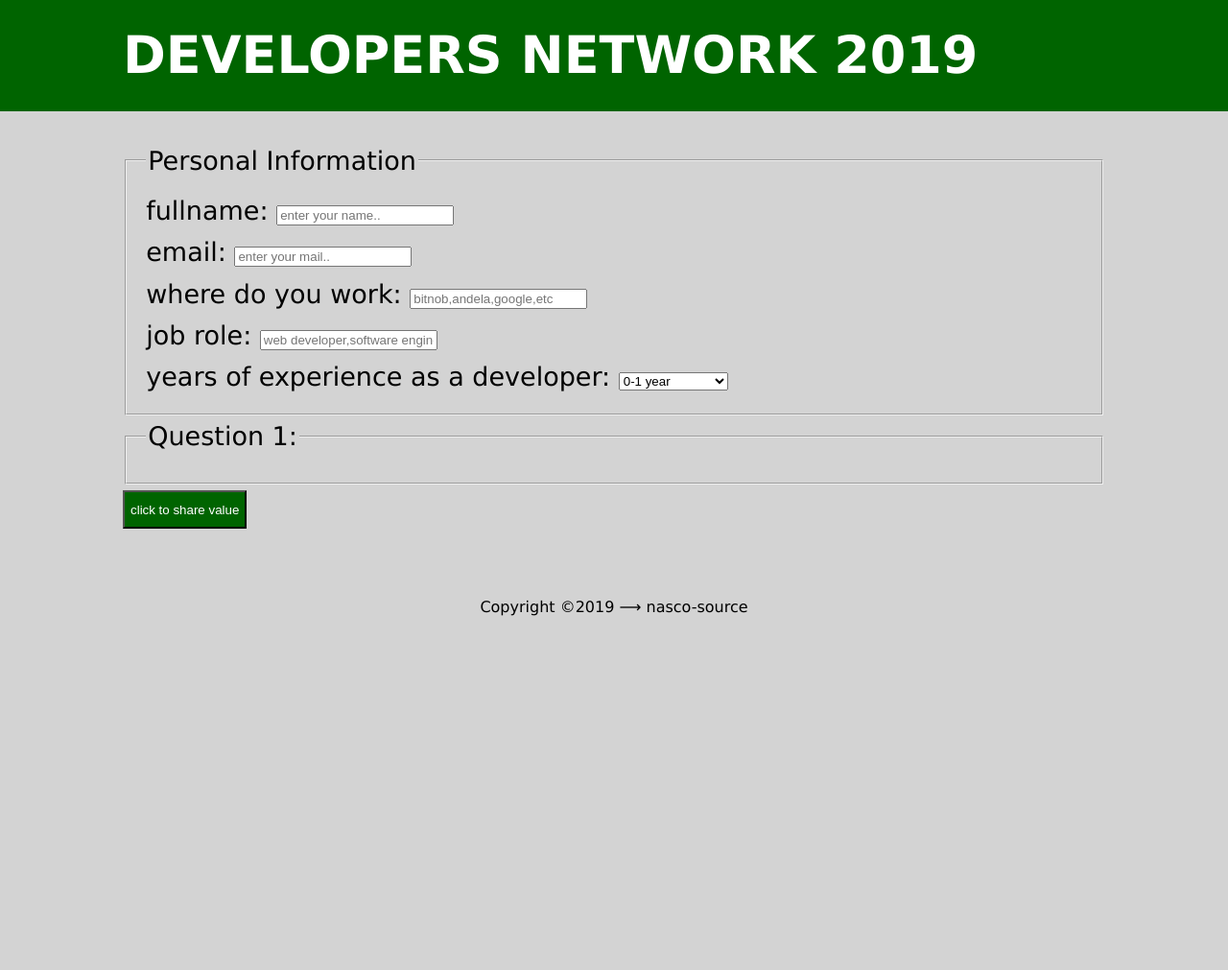
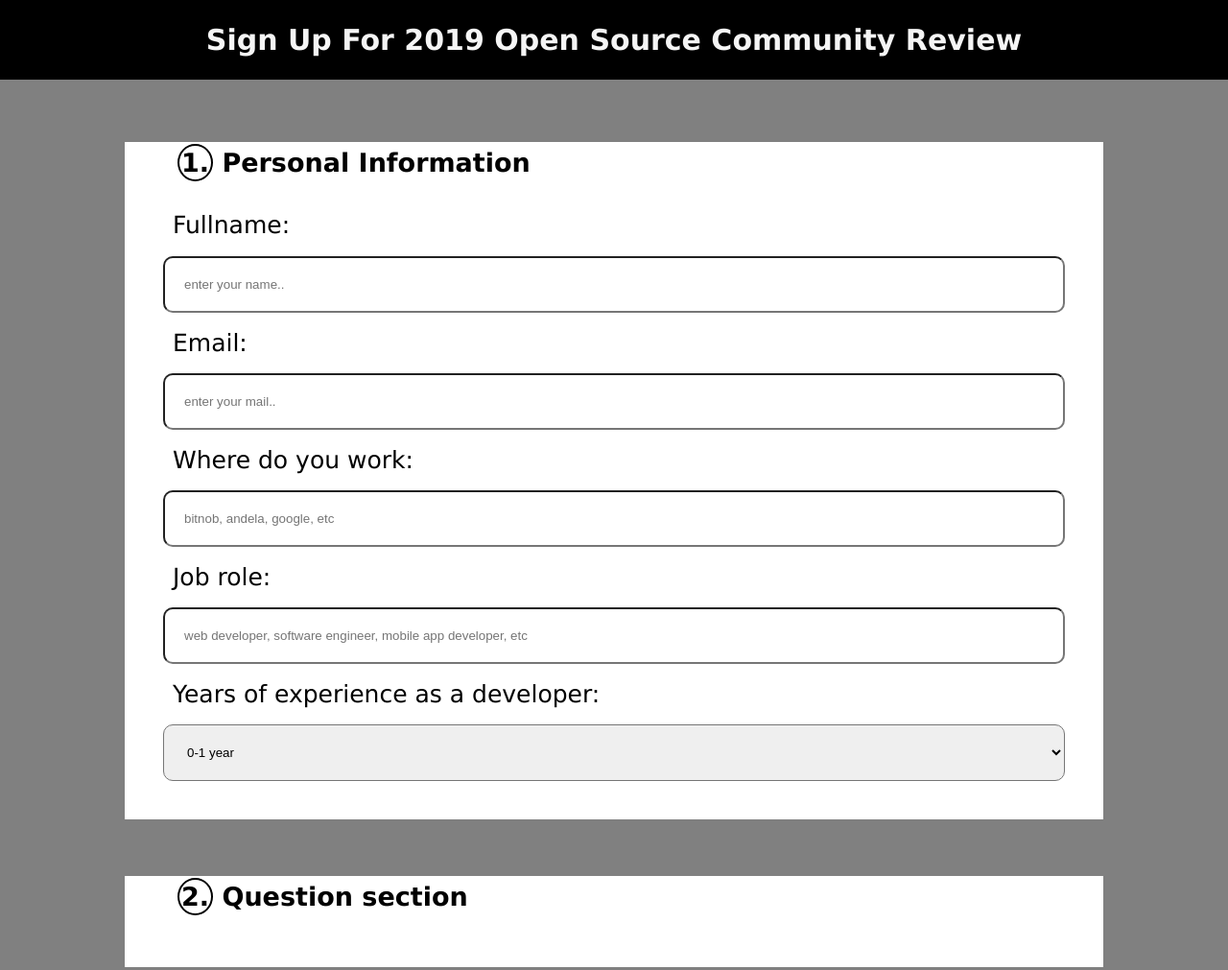
Before and after one commit to nasco-source/survey-form, a plain HTML site: page index.html in a window 1280 px wide. Shown: the top 1011 px of the page at 96% size. Before the commit the page ends 800 px from the top, so only its background shows below. Drawn offline with Linux system fonts and the light colour scheme.

Commit message:
modified my survey form to look more real with more css work

```diff
--- a/index.html
+++ b/index.html
@@ -10,7 +10,7 @@
 <body>
     <header>
         <div class="container">
-          <h1>DEVELOPERS NETWORK 2019</h1>
+          <h1>Sign up for 2019 open source community review</h1>
         </div>
     </header>
     <main>
@@ -19,25 +19,25 @@
                 <form action="process.php" method="post">
 
                         <fieldset>
-                            <legend>Personal Information</legend>
+                            <legend> <span class="span-fig"> 1.</span> Personal Information</legend>
                             <div>
-                                <label for="full_name">fullname:</label>
-                                <input type="text" name="full_name" id="full_name" placeholder="enter your name..">
+                                <label for="full_name">Fullname:</label>
+                                <input required type="text" name="full_name" id="full_name" placeholder="enter your name..">
                             </div>
                             <div>
-                                <label for="mail">email:</label>
+                                <label for="mail">Email:</label>
                                 <input type="email" name="mail" id="mail" placeholder="enter your mail..">
                             </div>
                               <div>
-                                  <label for="work">where do you work:</label>
-                                  <input type="text" name="work" id="work" placeholder="bitnob,andela,google,etc">
+                                  <label for="work">Where do you work:</label>
+                                  <input type="text" name="work" id="work" placeholder="bitnob, andela, google, etc">
                               </div>
                               <div>
-                                    <label for="role">job role:</label>
-                                    <input type="text" name="role" id="role" placeholder="web developer,software engineer,etc">
+                                    <label for="role">Job role:</label>
+                                    <input type="text" name="role" id="role" placeholder="web developer, software engineer, mobile app developer, etc">
                                 </div>
                               <div>
-                                  <label for="number">years of experience as a developer:</label>
+                                  <label for="number">Years of experience as a developer:</label>
                                   <select name="number" id="number">
                                       <option value="number">0-1 year</option>
                                       <option value="number">1-2 years</option>
@@ -47,10 +47,11 @@
                                   </select>
                               </div>
                         </fieldset>
-
+                              <br>
                         <fieldset>
-                            <legend>Question 1:</legend>
+                            <legend><span class="span-fig"> 2.</span> Question section</legend>
                         </fieldset>
+                        <br>
                         <button type="submit">click to share value</button>
                 </form>
             </div>
--- a/style.css
+++ b/style.css
@@ -5,12 +5,10 @@ box-sizing: border-box;
 body {
     margin: 0;
     padding: 0;
-    background: #d3d3d3;
-    color: black;
+    background: gray;
     line-height: 1.6em;
-    font-family: Verdana, Geneva, Tahoma, sans-serif;
+    font-family: Verdana, Geneva, Tahoma;
     font-size: 27px;
-    font-weight: 300;
 }
 
 .container {
@@ -20,19 +18,85 @@ body {
 }
 
 header {
-    background: #006400;
-    color: #fff;
+    background: black;
+    color: whitesmoke;
     margin-bottom: 30px;
+    font-size: 15px;
+    text-transform: capitalize;
+    text-align: center;
+    margin-bottom: 50px;
 }
 
 button {
-    background: #006400;
-    color: #fff;
+    background: whitesmoke;
+    color:black;
     height: 40px;
+    font-size: 16px;
+}
+fieldset {
+    padding: 40px;
+    border: none;
+    background: white;
 }
 
+legend {
+padding: 15px;
+height: 10px;
+font-weight: bold;
+}
+
+.span-fig {
+    border: 2px solid;
+    border-radius: 50%;
+    padding: 2px;
+
+}
+label {
+    display: block;
+    font-weight: 500;
+    font-size: 25px;
+    margin: 10px;
+}
+
+#full_name {
+    width: 100%;
+    padding: 20px;
+    border-radius: 10px;
+    outline: none;
+}
+
+#mail {
+    width: 100%;
+    padding: 20px;
+    border-radius: 10px;
+    outline: none;
+}
+#work {
+    width: 100%;
+    padding: 20px;
+    border-radius: 10px;
+    outline: none;
+}
+
+#role {
+    width: 100%;
+    padding: 20px;
+    border-radius: 10px;
+    outline: none;
+}
+#number {
+    width: 100%;
+    padding: 20px;
+    border-radius: 10px;
+    outline: none;
+}
+
+
 footer {
+    background: black;
+    color: whitesmoke;
     text-align: center;
-    margin-top: 60px;
-    font-size: 16px;
+    font-size: 20px;
+    padding: 40px;
+    margin-top: 100px;
 }
```
